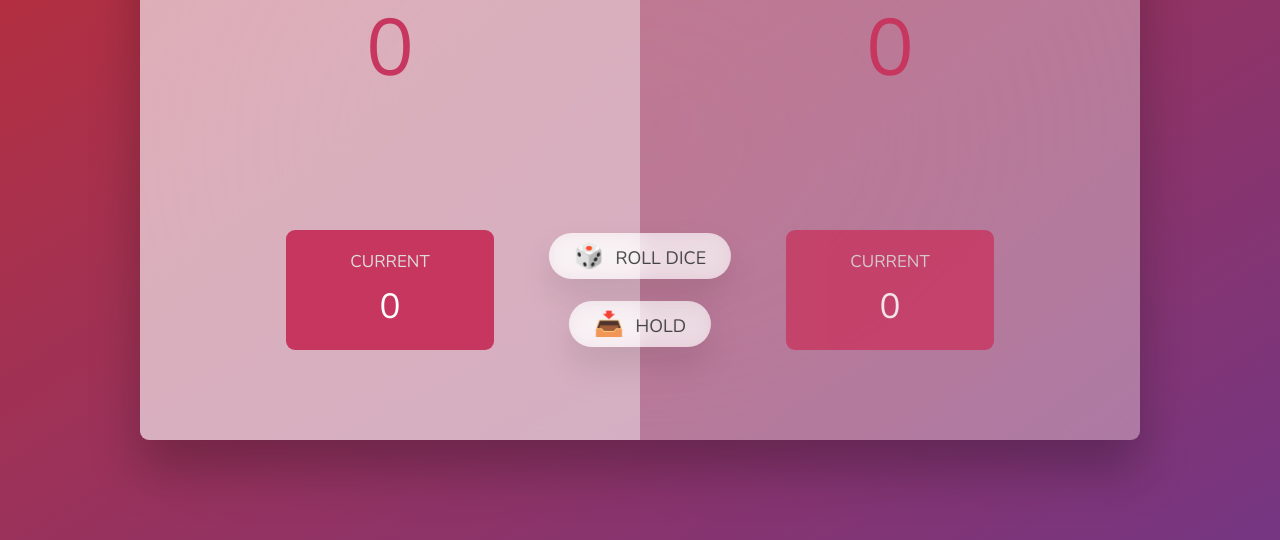
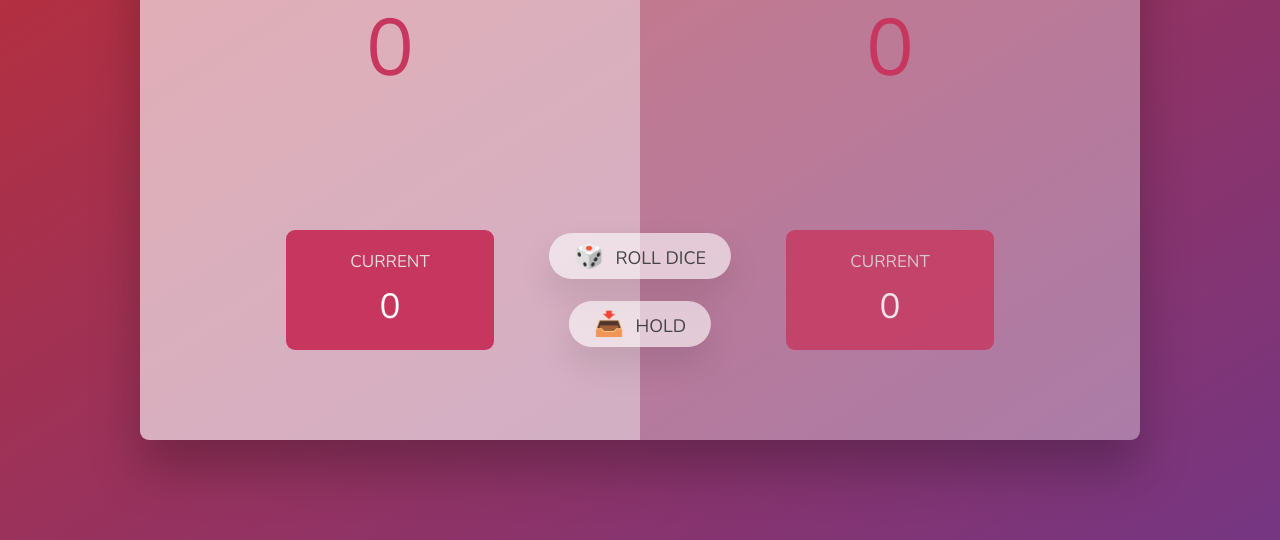
Before and after one commit to msgaspar/js-pig-game, a plain HTML site: page index.html in a window 1280 px wide. Shown: the part 260-800 px from the top of the page. Drawn offline with nearby package versions, Linux system fonts and the light colour scheme.

Commit message:
remove backdrop filter to solve performance issues

```diff
--- a/style.css
+++ b/style.css
@@ -28,8 +28,6 @@ main {
   width: 100rem;
   height: 60rem;
   background-color: rgba(255, 255, 255, 0.35);
-  backdrop-filter: blur(200px);
-  filter: blur();
   box-shadow: 0 3rem 5rem rgba(0, 0, 0, 0.25);
   border-radius: 9px;
   overflow: hidden;
@@ -116,7 +114,6 @@ main {
 
   background-color: white;
   background-color: rgba(255, 255, 255, 0.6);
-  backdrop-filter: blur(10px);
 
   padding: 0.7rem 2.5rem;
   border-radius: 50rem;
```
